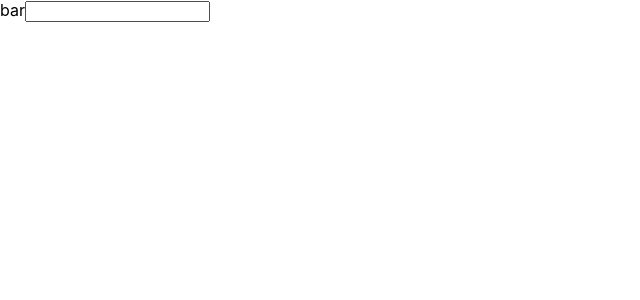
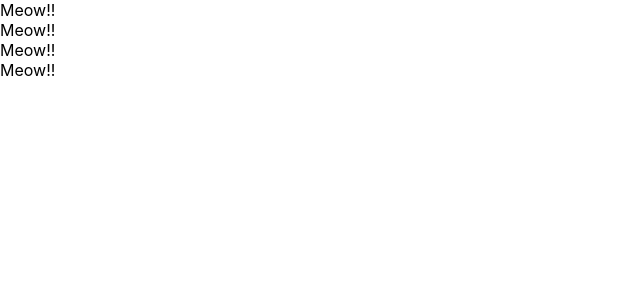
Before and after one commit to yusuke-tsukiji/udemy-react-redux-crud-application, a React (Create React App) app: page / in a window 1280 px wide. Shown: the top 300 px of the page, without its empty margins (0-640 px from the left). Built offline with nearby package versions, Linux system fonts and the light colour scheme.

Commit message:
create class component

```diff
--- a/src/App.js
+++ b/src/App.js
@@ -3,10 +3,23 @@ import React from "react";
 function App() {
   const greeting = "Hello!!";
   const dom = <h1 className="foo">{greeting}</h1>;
+  // return (
+  //   <React.Fragment>
+  //     <label htmlFor="bar">bar</label>
+  //     <input id="bar" type="text" onChange={() => {console.log("Hi!!")}}></input>
+  //   </React.Fragment>
+  // )
+
+  const Cat = () => {
+    return <div>Meow!!</div>
+  }
+
   return (
     <React.Fragment>
-      <label htmlFor="bar">bar</label>
-      <input id="bar" type="text" onChange={() => {console.log("Hi!!")}}></input>
+      <Cat/>
+      <Cat/>
+      <Cat/>
+      <Cat/>
     </React.Fragment>
   )
 }
```
